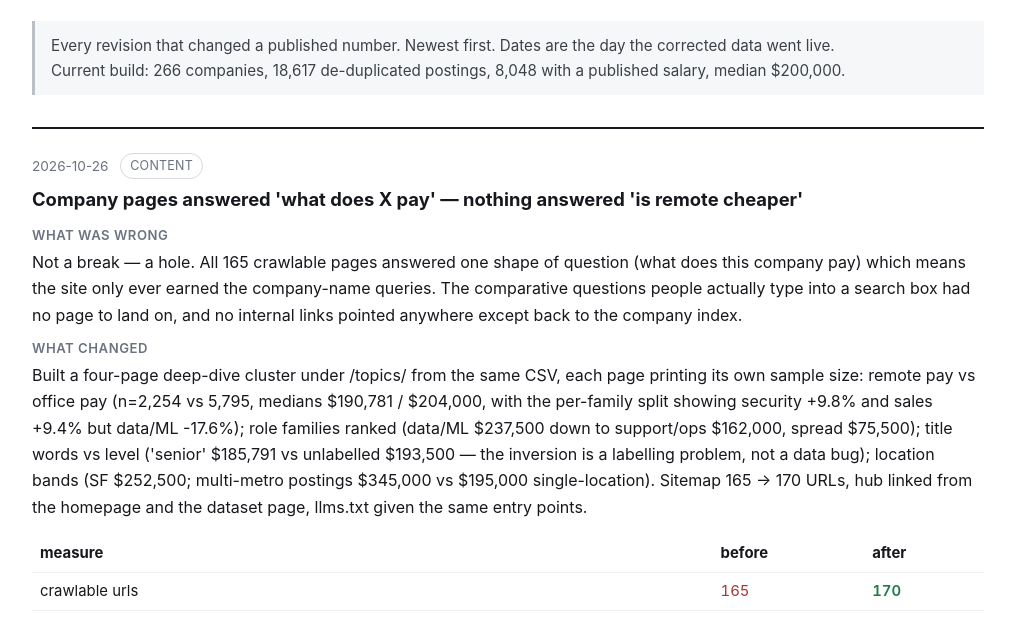
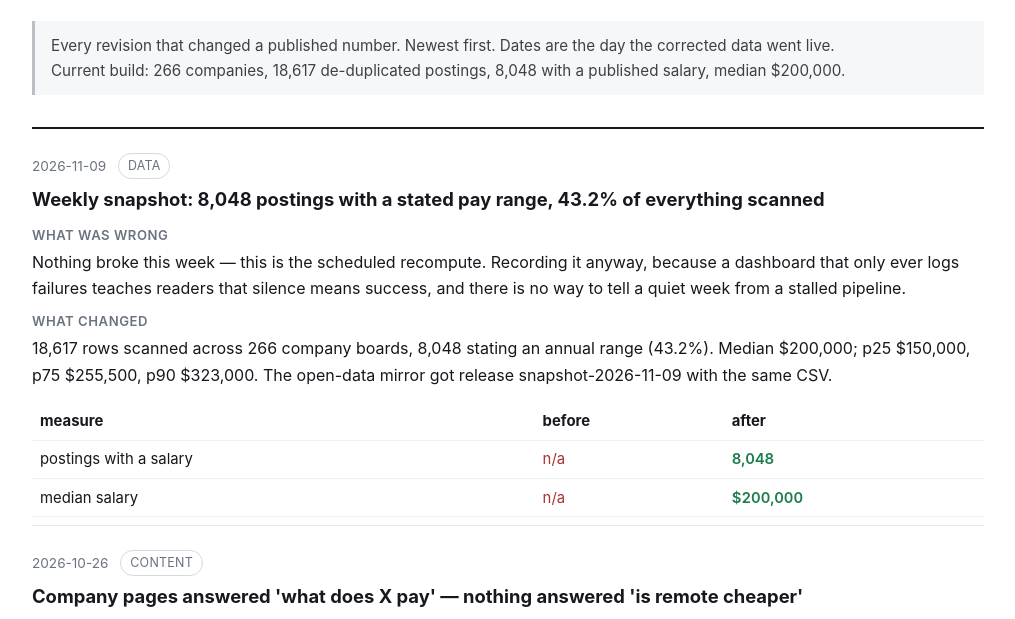
Before and after one commit to sjdfi0wjvosdju9/sjdfi0wjvosdju9.github.io, a plain HTML site: page changes.html in a window 1280 px wide. Shown: the part 180-799 px from the top of the page, without its empty margins (132-1147 px from the left). Drawn offline with Linux system fonts and the light colour scheme.

Commit message:
Site refresh 2026-11-09 07:47

```diff
--- a/changes.html
+++ b/changes.html
@@ -63,6 +63,19 @@
 <h1>Change log</h1>
 <p class="lede">The dataset is rebuilt weekly from live job boards. When a number moves because the pipeline was wrong rather than because the market moved, it belongs here.</p>
 <p class="note">Every revision that changed a published number. Newest first. Dates are the day the corrected data went live.<br>Current build: 266 companies, 18,617 de-duplicated postings, 8,048 with a published salary, median $200,000.</p>
+<article id="2026-11-09-data">
+<div class="meta"><time datetime="2026-11-09">2026-11-09</time><span class="kind">data</span></div>
+<h2>Weekly snapshot: 8,048 postings with a stated pay range, 43.2% of everything scanned</h2>
+<dl>
+<dt>What was wrong</dt><dd>Nothing broke this week — this is the scheduled recompute. Recording it anyway, because a dashboard that only ever logs failures teaches readers that silence means success, and there is no way to tell a quiet week from a stalled pipeline.</dd>
+<dt>What changed</dt><dd>18,617 rows scanned across 266 company boards, 8,048 stating an annual range (43.2%). Median $200,000; p25 $150,000, p75 $255,500, p90 $323,000. The open-data mirror got release snapshot-2026-11-09 with the same CSV.</dd>
+</dl>
+
+<table><thead><tr><th>measure</th><th>before</th><th>after</th></tr></thead><tbody>
+<tr><td>postings with a salary</td><td class="n before">n/a</td><td class="n after">8,048</td></tr>
+<tr><td>median salary</td><td class="n before">n/a</td><td class="n after">$200,000</td></tr>
+</tbody></table>
+</article>
 <article id="2026-10-26-content">
 <div class="meta"><time datetime="2026-10-26">2026-10-26</time><span class="kind">content</span></div>
 <h2>Company pages answered &#x27;what does X pay&#x27; — nothing answered &#x27;is remote cheaper&#x27;</h2>
@@ -215,7 +228,7 @@
 </article>
 </main>
 <footer>
-<p>Latest revision 2026-10-26 · data CC BY 4.0 · <a href="/salary-data.html">dataset</a> ·
+<p>Latest revision 2026-11-09 · data CC BY 4.0 · <a href="/salary-data.html">dataset</a> ·
 <a href="/lookup.html">look up a company</a> · <a href="/run.html">run it yourself</a> ·
 <a href="/data/changes.json">changes.json</a></p>
 </footer>
```
